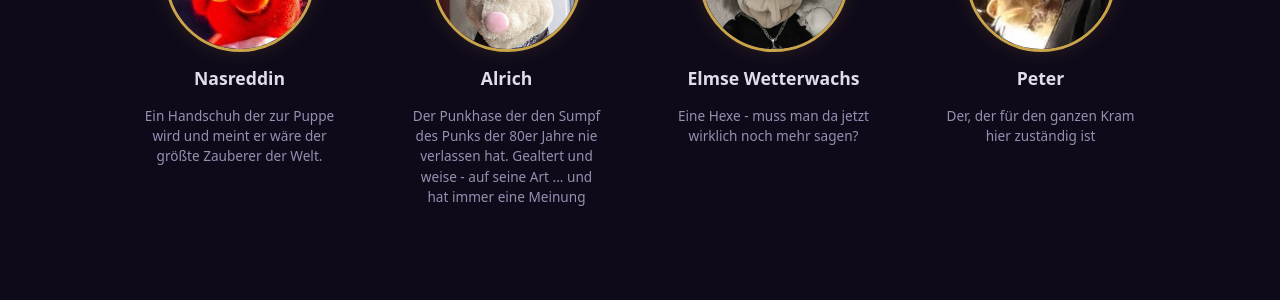
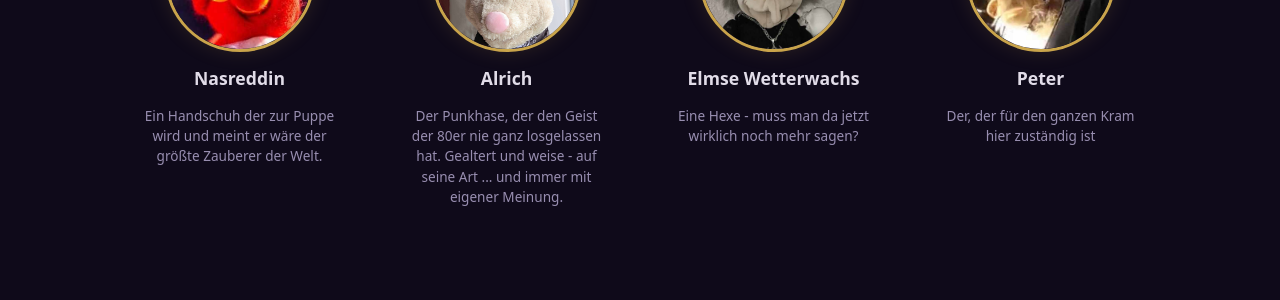
Before and after one commit to hesspet/Zauberhaft, a Jekyll site: the page built from puppen/index.md, in a window 1280 px wide. Shown: the part 357-657 px from the top of the page. Built offline with Jekyll 4.4.1, drawn with Linux system fonts in a browser that asks for light colours; some of the changed lines change nothing that is shown.

Commit message:
Neuer Text für Alrich

```diff
--- a/_puppen/alrich.md
+++ b/_puppen/alrich.md
@@ -1,33 +1,34 @@
 ---
 name: Alrich
-kurztext: Der Punkhase der den Sumpf des Punks der 80er Jahre nie verlassen hat. Gealtert und weise - auf seine Art ... und hat immer eine Meinung
+kurztext: Der Punkhase, der den Geist der 80er nie ganz losgelassen hat. Gealtert und weise - auf seine Art ... und immer mit eigener Meinung.
 passbild: /assets/puppen/passbilder/alrich.jpg
 reihenfolge: 20
 ---
 
 ## Alrich der Punkhase
 
-Texte kommen noch....
+Alrich ist kein niedlicher Kuschelhase. Alrich ist Punkhase: kantig, direkt, eigensinnig und mit einer Meinung zu fast allem. Er trägt die Energie der 80er in sich, klingt nach Proberaum, Hinterhof und viel zu lauter Giddar - aber unter der rauen Schale sitzt ein erstaunlich wacher Kopf.
 
-### Punk und das Leben
+Geprägt von Offenbach, gereift auf seine ganz eigene Art und nie ganz bereit, leise zu werden, bringt Alrich eine besondere Mischung auf die Bühne: freche Sprüche, trockene Lebensweisheit und den Charme eines Hasen, der schon vieles gesehen hat und trotzdem neugierig bleibt.
 
-* Bier?
+<img src="{{ '/assets/puppen/steckbriefe/alrich/portrait.jpg' | relative_url }}" alt="Alrich im Porträt">
 
-### Frühe Entwicklung in Offenbach
+### Punk und Haltung
 
-Ei was willst Du denn? Isch hab' ned gefracht ob ich da gebohre werde will? Aber irschen wie, war e' geile Zeit. Un' - ei' ja - isch denk gern' daran.
+Alrich steht für Ecken, Kanten und ehrliche Worte. Er nimmt kein Blatt vor den Mund, bleibt dabei aber bühnengeeignet und spielbar für ein Publikum, das freche Figuren mag. Sein Punk ist weniger Provokation als Haltung: nicht alles glauben, selber denken, laut lachen und im richtigen Moment doch Herz zeigen.
 
-Endsibzischer und der anfang der achtzischer .. Musik und Bier, und gude Musik. Des war aach die Zeit in der die Rodgau Monotons angefange habbe.
+### Offenbacher Prägung
 
-....
+Offenbach hat Alrich nicht weichgespült. Im Gegenteil: Dort hat er gelernt, dass man auch mit schrägem Fell, lauter Meinung und einer Giddar unter dem Arm seinen Platz findet. Seine Sprache darf rau klingen, sein Blick aufs Leben ist direkt - aber nie beliebig.
 
 ### Rolle in der Show
 
-* Kindergeeignet - naja, lasst uns darüber reden....
+Alrich eignet sich besonders für Programme, in denen eine Figur mit Charakter gefragt ist. Er kommentiert, stört charmant, widerspricht gern und sorgt dafür, dass es auf der Bühne nicht zu glatt wird. Für Familienprogramme kann er angepasst eingesetzt werden; für gemischtes oder erwachsenes Publikum darf seine kantige Seite stärker durchscheinen.
 
 ### Besondere Merkmale
 
-- Giddar (Gitarre)
-- Bier
-
-<img src="{{ '/assets/puppen/steckbriefe/alrich/portrait.jpg' | relative_url }}" alt="Alrich mit Bier">
+- Punkhase mit 80er-Energie
+- Gealtert und weise - auf seine Art
+- Offenbacher Färbung und direkte Meinung
+- Giddar als markantes Bühnenmerkmal
+- Frech, charmant, eigensinnig und überraschend herzlich
```
